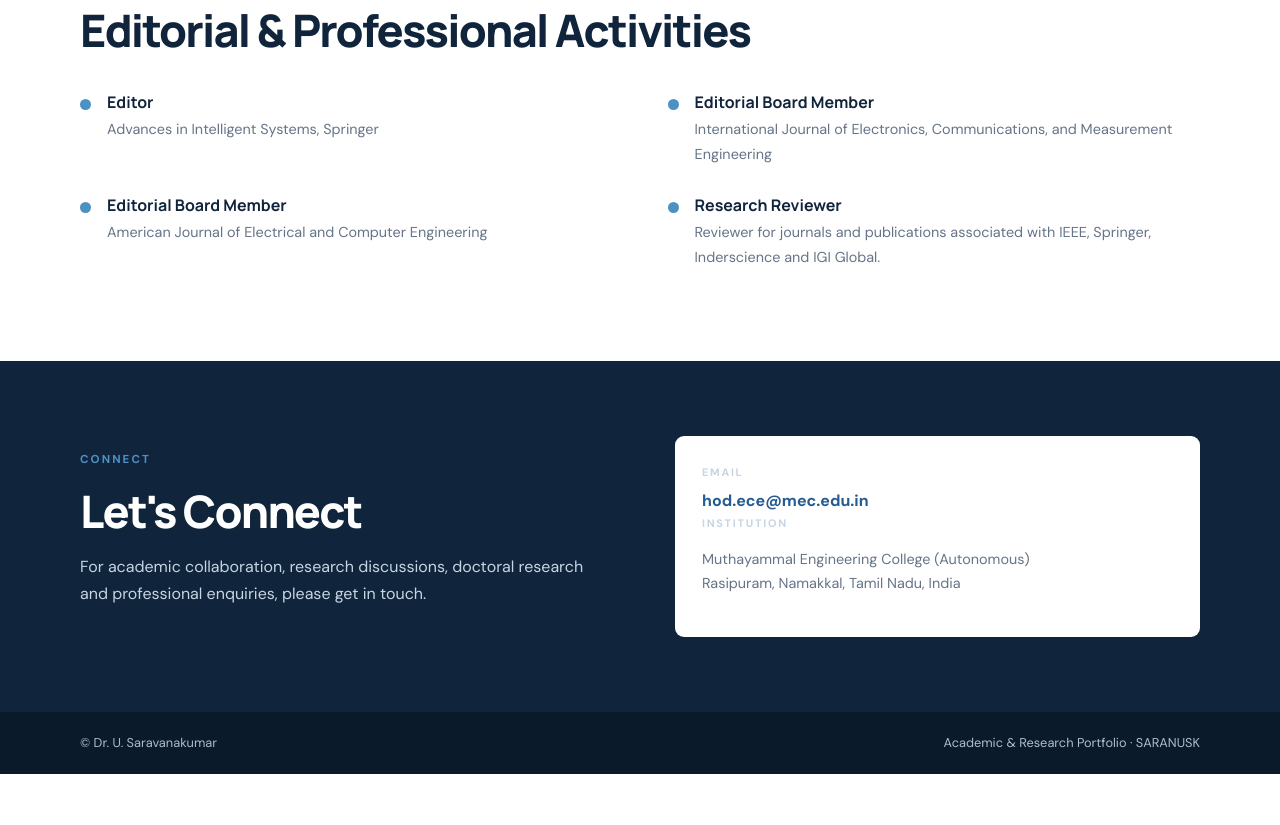
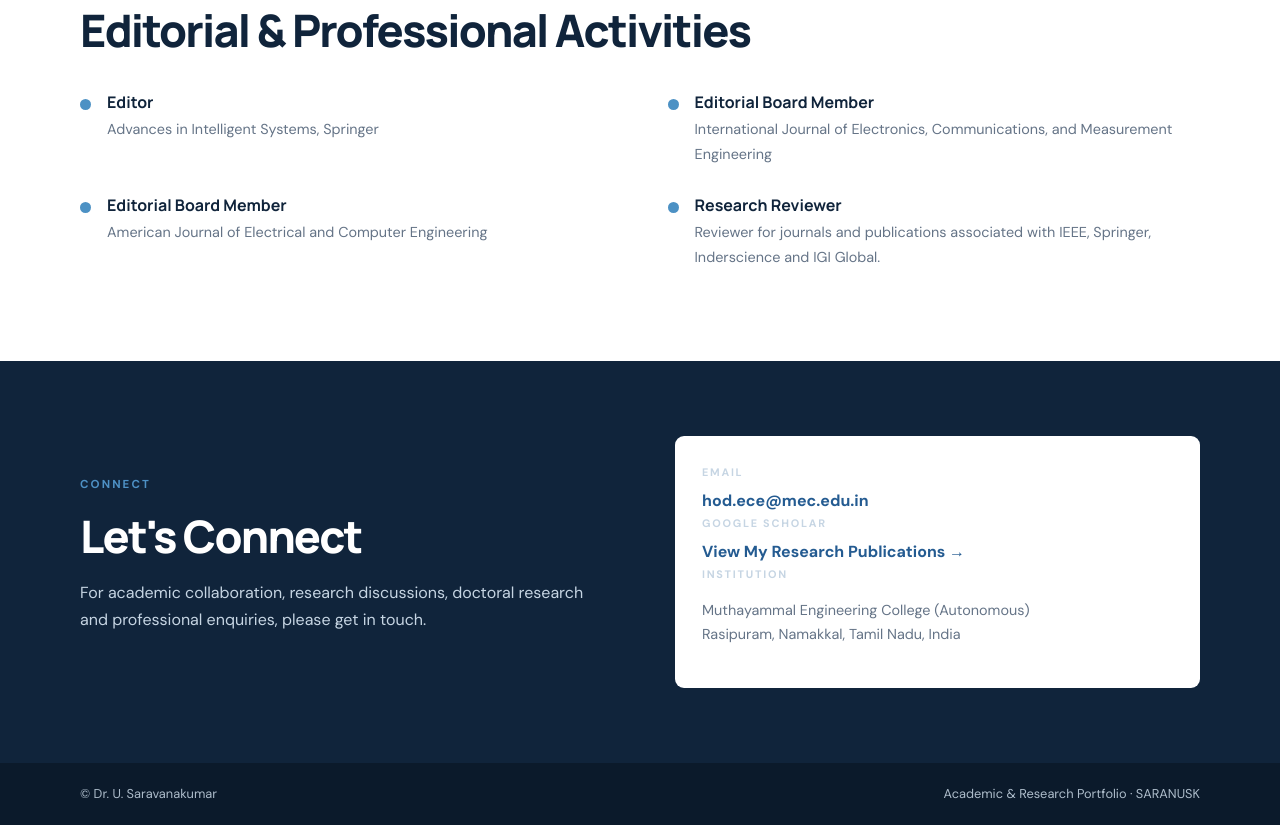
Before and after one commit to SARANUSK/SARANUSK.github.io, a plain HTML site: page index.html in a window 1280 px wide. Shown: the part 3353-4178 px from the top of the page. Before the commit the page ends 4127 px from the top, so only its background shows below. Drawn offline with Linux system fonts and the light colour scheme.

Commit message:
Update index.html

```diff
--- a/index.html
+++ b/index.html
@@ -136,6 +136,12 @@
         <div class="contact-card">
           <p class="card-label">EMAIL</p>
           <a href="mailto:hod.ece@mec.edu.in">hod.ece@mec.edu.in</a>
+          <p class="card-label">GOOGLE SCHOLAR</p>
+<a href="https://scholar.google.com/citations?user=tVlSq2AAAAAJ&hl=en"
+   target="_blank"
+   rel="noopener noreferrer">
+   View My Research Publications →
+</a>
           <p class="card-label">INSTITUTION</p>
           <p>Muthayammal Engineering College (Autonomous)<br>Rasipuram, Namakkal, Tamil Nadu, India</p>
         </div>
```
